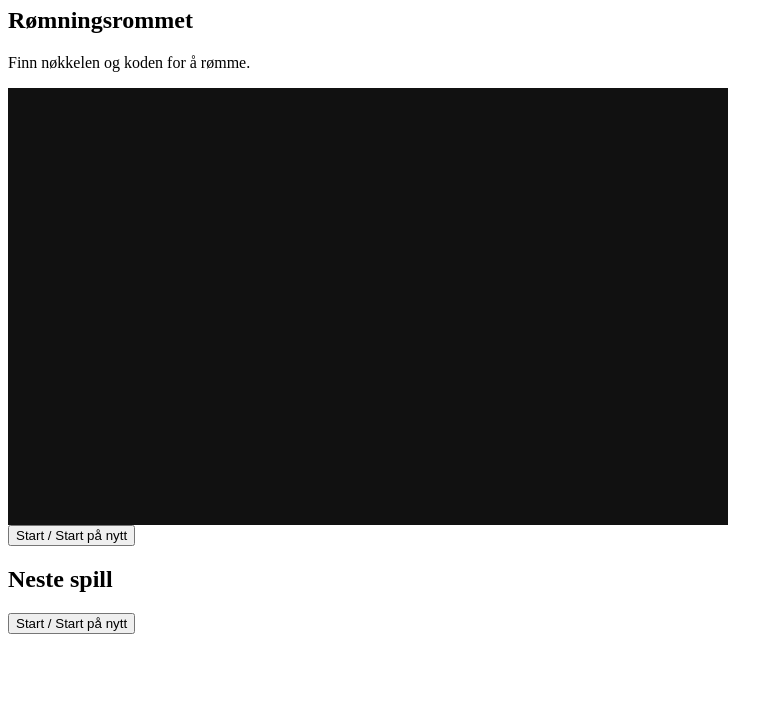
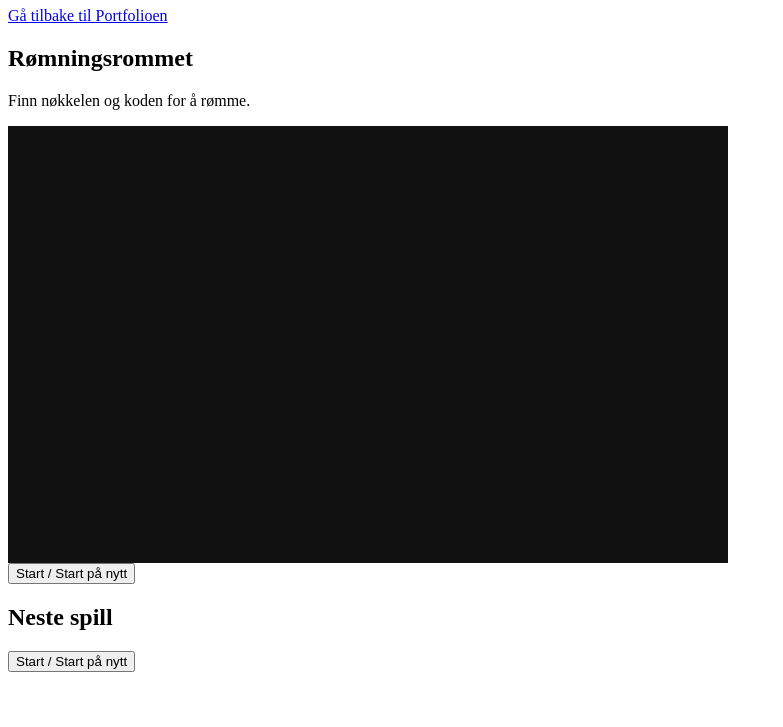
Before and after one commit to JohneyMoney/portfolio-nettside, a plain HTML site: page flerehtml/jsprosjekt.html in a window 1280 px wide. Shown: the part 73-800 px from the top of the page, without its empty margins (0-783 px from the left). Drawn offline with Linux system fonts and the light colour scheme.

Commit message:
Nov 19, 2026, 10:53 AM

```diff
--- a/flerehtml/jsprosjekt.html
+++ b/flerehtml/jsprosjekt.html
@@ -9,7 +9,7 @@
 </head>
 <body>
     <h1>Javascript prosjekt</h1>
-    <a href=""></a>
+    <a href="../index.html">Gå tilbake til Portfolioen</a>
     <section class="prosjekt">
   <h2>Rømningsrommet</h2>
   <p>Finn nøkkelen og koden for å rømme.</p>
```
